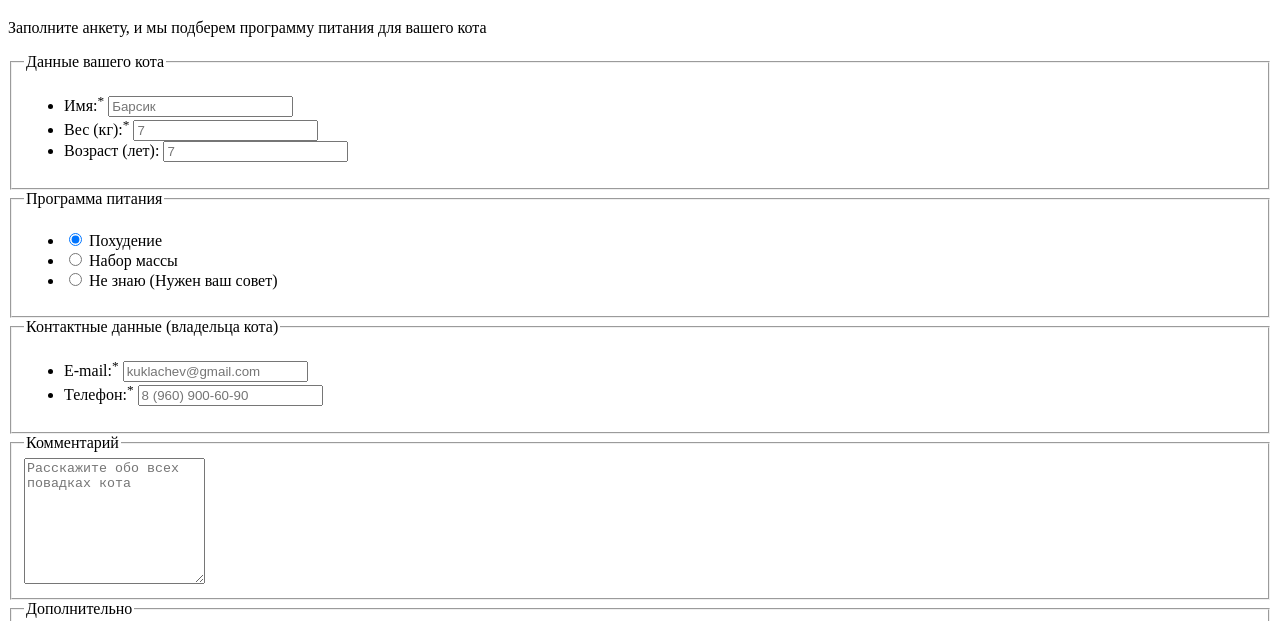
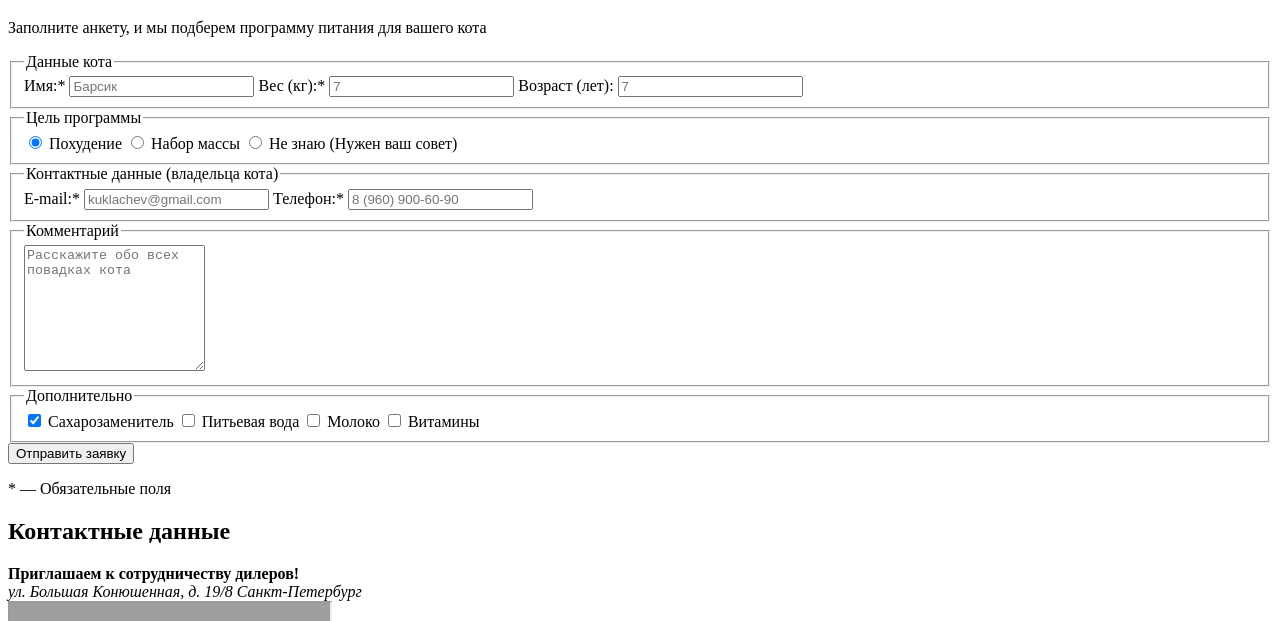
Before and after one commit to unbugster/1380521-cat-energy-21, a website: page source/form.html in a window 1280 px wide. Shown: the part 179-800 px from the top of the page. Drawn offline with Linux system fonts and the light colour scheme; grey boxes are pictures that could not be loaded.

Commit message:
Исправляет  разметку страницы формы

```diff
--- a/source/form.html
+++ b/source/form.html
@@ -7,7 +7,10 @@
 </head>
 
 <body class="page__body">
+
   <header class="page-header">
+    <div class="page-header__wrapper">
+
       <a class="page-header__logo logo">
         <img src="https://via.placeholder.com/101x18" alt="Логотип сайта Cat Energy" width="101" height="18">
       </a>
@@ -32,159 +35,152 @@
           </li>
         </ul>
       </nav>
+
+    </div>
+
   </header>
 </body>
 
 <main class="page-main">
   <h1 class="page-main__title">Подбор программы</h1>
+
   <p class="page-main__text">
     Заполните анкету, и мы подберем программу питания для вашего кота
   </p>
 
-
   <form class="page-main__order order" action="https://echo.htmlacademy.ru" method="post">
 
-    <fieldset class="order__group">
-      <legend class="order__title visually-hidden">Данные вашего кота</legend>
-<div class="order__wrapper">
-      <ul class="order__list personal">
-        <li class="personal__field">
-          <label class="personal__label">
-            <span class="personal__text">Имя:<sup>*</sup>
+    <fieldset class="order__catdata">
+      <legend class="visually-hidden">Данные кота</legend>
+
+      <label class="input-item order__inpute-item">
+        <span class="input-item__text">
+          Имя:*
         </span>
-            <input class="personal__input" type="text" name="cat-name" placeholder="Барсик" required>
+        <input class="input-item__input" type="text" name="cat-name" placeholder="Барсик" required>
       </label>
-        </li>
-        <li class="personal__field">
-          <label class="personal__label">
-            <span class="personal__text">Вес (кг):<sup>*</sup>
+
+      <label class="input-item order__inpute-item">
+        <span class="input-item__text">
+          Вес (кг):*
         </span>
-            <input class="personal__input" type="text" name="cat-weight" placeholder="7" required>
+        <input class="input-item__input" type="text" name="cat-weight" placeholder="7" required>
       </label>
-        </li>
-        <li class="personal__field">
-          <label class="personal__label">
-            <span class="personal__text">
+
+      <label class="input-item order__inpute-item">
+        <span class="input-item__text">
           Возраст (лет):
         </span>
-            <input class="personal__input" type="text" name="cat-age" placeholder="7">
+        <input class="input-item__input" type="text" name="cat-age" placeholder="7">
       </label>
-        </li>
-      </ul>
-    </div>
+
     </fieldset>
 
-    <fieldset class="order__group">
-      <legend class="order__title visually-hidden">Программа питания</legend>
-      <div class="order__wrapper">
-      <ul class="order__list diet">
-        <li class="diet__radio">
-          <label class="diet__label">
+    <fieldset class="order__goal">
+      <legend class="visually-hidden">Цель программы</legend>
+
+      <label class="choice order__choice">
         <input class="visually-hidden" type="radio" name="program-type" value="slim" checked>
-            <span class="diet__text">Похудение</span>
+        <span class="choice__text">
+          Похудение
+        </span>
       </label>
-        </li>
-        <li class="diet__radio">
-          <label class="diet__label">
+
+      <label class="choice order__choice">
         <input class="visually-hidden" type="radio" name="program-type" value="weight-gain">
-            <span class="diet__text">Набор массы</span>
+        <span class="choice__text">
+          Набор массы
+        </span>
       </label>
-        </li>
-        <li class="diet__radio">
-          <label class="diet__label">
+
+      <label class="choice order__choice">
         <input class="visually-hidden" type="radio" name="program-type" value="advice">
-            <span class="diet__text">Не знаю (Нужен ваш совет)</span>
+        <span class="choice__text">
+          Не знаю (Нужен ваш совет)
+        </span>
       </label>
-        </li>
-      </ul>
-      </div>
+
     </fieldset>
 
-    <fieldset class="order__group">
+    <fieldset class="order__owner">
+      <legend class="title-special order__owner-title">Контактные данные (владельца кота)</legend>
 
-      <legend class="order__title">Контактные данные (владельца кота)</legend>
-      <div class="order__wrapper">
-      <ul class="order__list owner">
-        <li class="owner__contact">
-          <label class="owner__label">
-            <span class="owner__text">
-              E-mail:<sup>*</sup>
+      <label class="input-item input-item--email">
+        <span class="input-item __text">
+          E-mail:*
         </span>
-            <input class="owner__input" type="email" name="user-email" placeholder="kuklachev@gmail.com" required>
+        <input class="input-item __input" type="email" name="user-email" placeholder="kuklachev@gmail.com" required>
       </label>
-        </li>
-        <li class="owner__contact">
-          <label class="owner__label">
-            <span class="owner__text">
-              Телефон:<sup>*</sup>
+
+      <label class="input-item input-item--phone">
+        <span class="input-item __text">
+          Телефон:*
         </span>
-            <input class="owner__input" type="tel" name="user-phone" placeholder="8 (960) 900-60-90" required>
+        <input class="input-item __input" type="tel" name="user-phone" placeholder="8 (960) 900-60-90" required>
       </label>
-        </li>
-      </ul>
-      </div>
+
     </fieldset>
 
-    <fieldset class="order__group">
-      <legend class="order__title">Комментарий</legend>
-      <div class="order__wrapper">
+    <fieldset class="order__comment">
+      <legend class="title-special order__comment-title">Комментарий</legend>
+
       <label class="comment" aria-label="Текст комментария">
         <textarea class="comment__textarea" name="user-comment" rows="8"
           placeholder="Расскажите обо всех повадках кота"></textarea>
       </label>
-      </div>
+
     </fieldset>
 
-    <fieldset class="order__group">
-      <legend class="order__title">Дополнительно</legend>
-      <div class="order__wrapper">
-      <ul class="order__list optionally">
-        <li class="optionally__checkbox">
-          <label class="optionally__label">
+    <fieldset class="order__more">
+      <legend class="title-special order__more-title">Дополнительно</legend>
+
+      <label class="choice choice--check order__choice">
         <input class="visually-hidden" type="checkbox" name="extra-sweetene" checked>
-            <span class="optionally__text">Сахарозаменитель</span>
+        <span class="choice__text">
+          Сахарозаменитель
+        </span>
       </label>
-        </li>
-        <li class="optionally__checkbox">
-          <label class="optionally__label">
+
+      <label class="choice choice--check order__choice">
         <input class="visually-hidden" type="checkbox" name="extra-water">
-            <span class="optionally__text">Питьевая вода</span>
+        <span class="choice__text">
+          Питьевая вода
+        </span>
       </label>
-        </li>
-        <li class="optionally__checkbox">
-          <label class="optionally__label">
+
+      <label class="choice choice--check order__choice">
         <input class="visually-hidden " type="checkbox" name="extra-milk">
-            <span class="optionally__text">Молоко</span>
+        <span class="choice__text">
+          Молоко
+        </span>
       </label>
-        </li>
-        <li class="optionally__checkbox">
-          <label class="optionally__label">
+
+      <label class="choice choice--check order__choice">
         <input class="visually-hidden" type="checkbox" name="extra-vitamins">
-            <span class="optionally__text">Витамины</span>
+        <span class="choice__text">
+          Витамины
+        </span>
       </label>
-        </li>
-      </ul>
-      </div>
+
     </fieldset>
 
-    <div class="order__wrapper">
-      <button class="button order__button" type="submit">Отправить заявку</button>
+    <button class="button button--gray order__button" type="submit">Отправить заявку</button>
     <p class="order__required">
-        <sup>*</sup> — Обязательные поля
+      * — Обязательные поля
     </p>
-    </div>
+
   </form>
 
   <section class="contacts">
-    <div class="contacts__wrapper">
     <h2 class="visually-hidden">Контактные данные</h2>
+
     <div class="contacts__information">
       <b class="contacts__text">Приглашаем к сотрудничеству дилеров!</b>
       <address class="contacts__address">
         ул. Большая Конюшенная, д. 19/8 Санкт-Петербург
       </address>
     </div>
-    </div>
+
     <div class="contacts__map">
       <iframe class="contacts__map-iframe"
         src="https://www.google.com/maps/embed?pb=!1m18!1m12!1m3!1d1998.6037872533248!2d30.320858715846803!3d59.93871648187619!2m3!1f0!2f0!3f0!3m2!1i1024!2i768!4f13.1!3m3!1m2!1s0x4696310fca145cc1%3A0x42b32648d8238007!2z0JHQvtC70YzRiNCw0Y8g0JrQvtC90Y7RiNC10L3QvdCw0Y8g0YPQuy4sIDE5LzgsINCh0LDQvdC60YIt0J_QtdGC0LXRgNCx0YPRgNCzLCAxOTExODY!5e0!3m2!1sru!2sru!4v1605374517477!5m2!1sru!2sru"
@@ -196,8 +192,8 @@
 
 <footer class="page-footer">
   <div class="page-footer__wrapper">
+    <h2 class="visually-hidden">Дополнительные контактные данные</h2>
 
-    <h2 class="visually-hidden">Дополнительные контактные данные</h2>
     <a class="page-footer__logo logo">
       <img src="https://via.placeholder.com/101x18" alt="Логотип сайта Cat Energy" width="101" height="18">
     </a>
```
Also changed, not shown: source/index.html (+2 -0 lines). Lines whose indentation alone changed are shown as unchanged.
